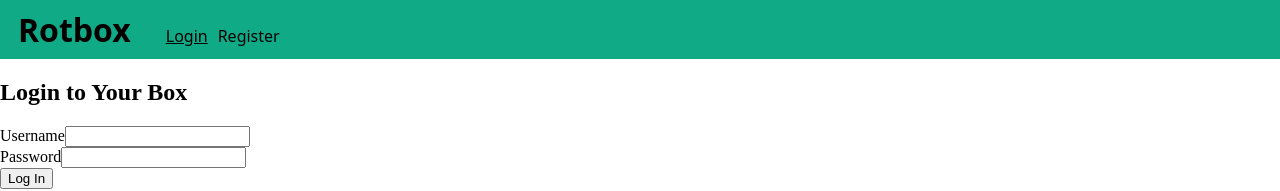
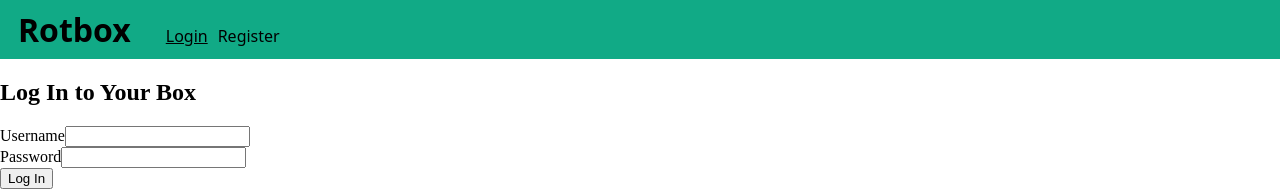
Before and after one commit to christianbnvdz/rotbox-angular, an Angular app: page /login in a window 1280 px wide. Shown: the top 191 px of the page. Built offline with nearby package versions, Linux system fonts and the light colour scheme; no server answers.

Commit message:
fix: change the mention of login to log in
It sounds weird to refer to the act of logging in as login.

```diff
--- a/src/app/login/login.component.html
+++ b/src/app/login/login.component.html
@@ -1,5 +1,5 @@
 <section>
-  <h2>Login to Your Box</h2>
+  <h2>Log In to Your Box</h2>
   <p>{{err}}</p>
   <form>
     <div>
@@ -10,6 +10,6 @@
       <label for="password">Password</label>
       <input [(ngModel)]="user.password" type="password" id="password" name="password" required>
     </div>
-    <button (click)="loginUser()" type="button">Log In</button>
+    <button (click)="logInUser()" type="button">Log In</button>
   </form>
 </section>
```
